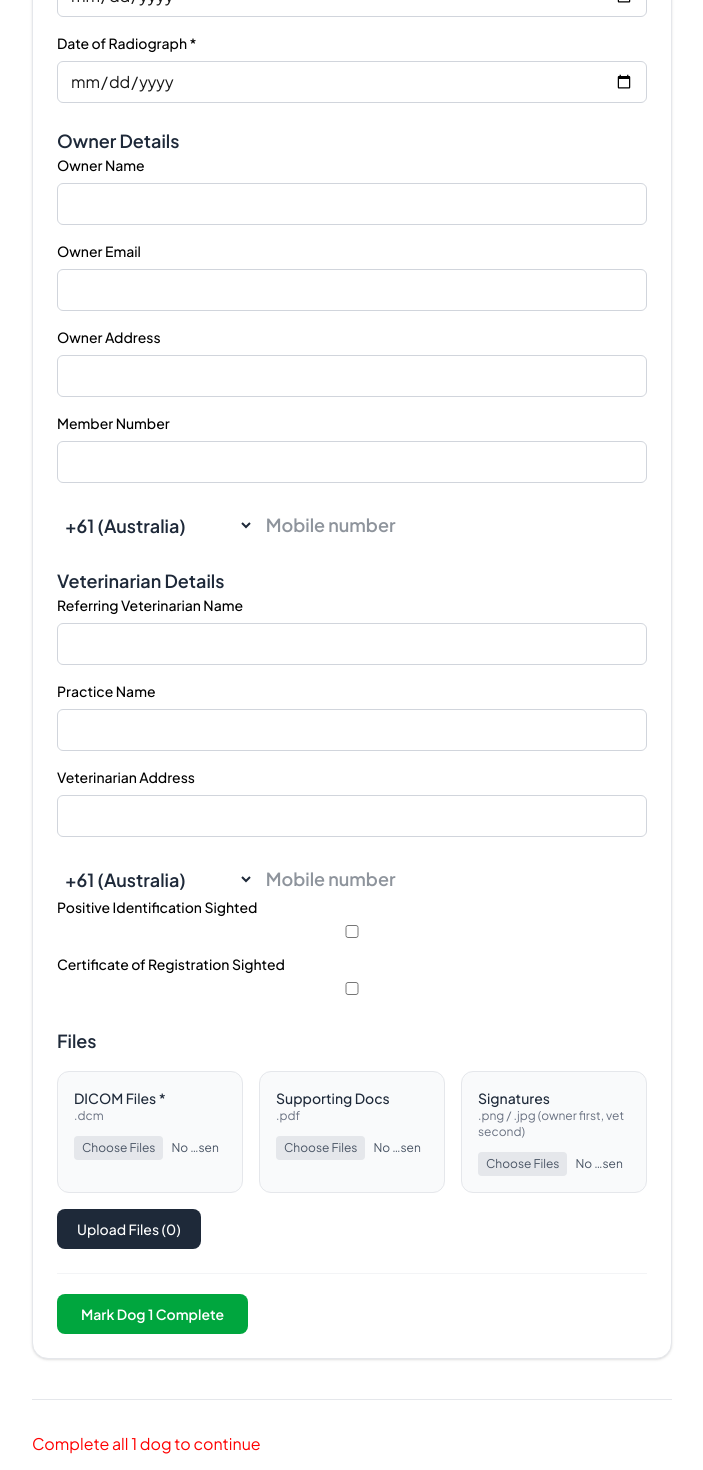
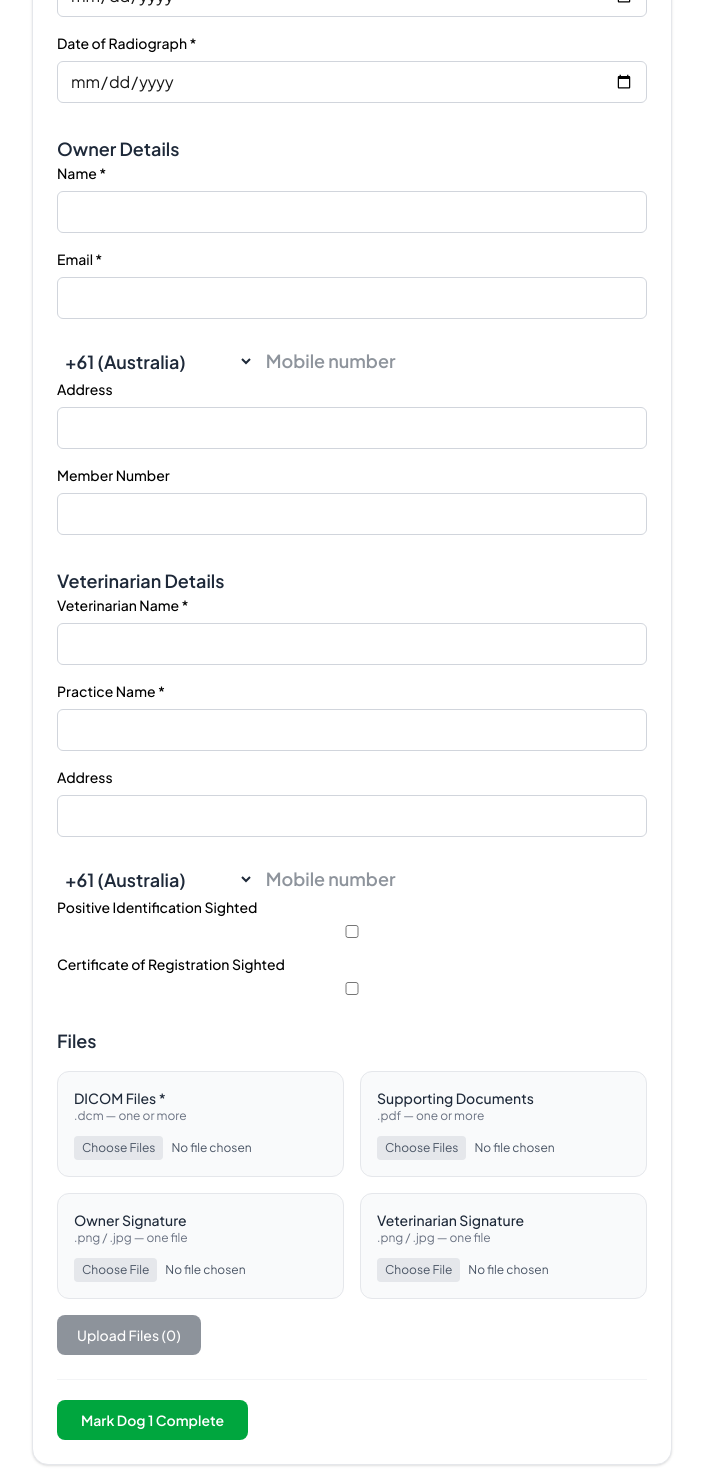
Before and after one commit to CodedBeats/Hayes_Hip_and_Elbow_Scoring, a Next.js app: page /submit in a window 1280 px wide. Shown: the part 1000-2470 px from the top of the page, without its empty margins (288-991 px from the left). Built offline with nearby package versions, Linux system fonts and the light colour scheme.

Commit message:
refactor: overhauled DogEntry component for better naming and structure

```diff
--- a/components/submission/DogEntry.tsx
+++ b/components/submission/DogEntry.tsx
@@ -5,11 +5,13 @@ import { useState } from "react";
 import { InputField } from "../form/InputField";
 import { MobileField } from "../form/MobileField";
 // types
-import type { DogCase, DogFiles } from "@/types/dog";
+import type { DogCase } from "@/types/dog";
+import type { OwnerDetails } from "@/types/owner";
+import type { VeterinarianDetails } from "@/types/vet";
+import type { Files } from "@/types/submission";
 import type { UploadedFile, UploadUrlResponse } from "@/types/upload";
 
 type DogFormData = {
-    // dog
     isDogsAustraliaRegistered: boolean;
     registeredName: string;
     registeredNumber: string;
@@ -18,22 +20,9 @@ type DogFormData = {
     sex: "male" | "female";
     dateOfBirth: string;
     dateOfRadiograph: string;
-    // owner
-    ownerName: string;
-    ownerEmail: string;
-    ownerAddress: string;
-    memberNumber: string;
-    ownerTelephoneNumber: string;
-    // vet
-    referringVeterinarianName: string;
-    referringVeterinarianPractice: string;
-    veterinarianAddress: string;
-    veterinarianPhone: string;
-    positiveIdentificationSighted: boolean;
-    certificateOfRegistrationAndPedigreeSighted: boolean;
 };
 
-const EMPTY_FORM: DogFormData = {
+const EMPTY_DOG: DogFormData = {
     isDogsAustraliaRegistered: false,
     registeredName: "",
     registeredNumber: "",
@@ -42,48 +31,56 @@ const EMPTY_FORM: DogFormData = {
     sex: "male",
     dateOfBirth: "",
     dateOfRadiograph: "",
-    ownerName: "",
-    ownerEmail: "",
-    ownerAddress: "",
-    memberNumber: "",
-    ownerTelephoneNumber: "",
-    referringVeterinarianName: "",
-    referringVeterinarianPractice: "",
-    veterinarianAddress: "",
-    veterinarianPhone: "",
-    positiveIdentificationSighted: false,
-    certificateOfRegistrationAndPedigreeSighted: false,
+};
+
+const EMPTY_OWNER: OwnerDetails = {
+    name: "", email: "", phone: "", address: "", memberNumber: "",
+};
+
+const EMPTY_VET: VeterinarianDetails = {
+    veterinarianName: "", practiceName: "", address: "", phone: "",
+    positiveIdentificationSighted: false, certificateOfRegistrationSighted: false,
 };
 
 type Props = {
     submissionId: string;
     dogIndex: number;
-    onComplete: (dog: DogCase) => void;
+    onComplete: (dog: DogCase, files: Files, owner: OwnerDetails, veterinarian: VeterinarianDetails) => void;
 };
 
 export const DogEntry = ({ submissionId, dogIndex, onComplete }: Props) => {
     const [dogId] = useState(() => crypto.randomUUID());
-    const [formData, setFormData] = useState<DogFormData>(EMPTY_FORM);
+    const [dogData, setDogData] = useState<DogFormData>(EMPTY_DOG);
+    const [ownerData, setOwnerData] = useState<OwnerDetails>(EMPTY_OWNER);
+    const [vetData, setVetData] = useState<VeterinarianDetails>(EMPTY_VET);
 
-    // file selection
+    // file selection - dicom + docs are multi, signatures are single
     const [selectedDicom, setSelectedDicom] = useState<File[]>([]);
     const [selectedDocs, setSelectedDocs] = useState<File[]>([]);
-    const [selectedSigs, setSelectedSigs] = useState<File[]>([]);
+    const [ownerSigFile, setOwnerSigFile] = useState<File | null>(null);
+    const [vetSigFile, setVetSigFile] = useState<File | null>(null);
 
     // upload state
     const [isUploading, setIsUploading] = useState(false);
     const [uploadError, setUploadError] = useState<string | null>(null);
-    const [uploadedFiles, setUploadedFiles] = useState<DogFiles | null>(null);
+    const [uploadedFiles, setUploadedFiles] = useState<Files | null>(null);
 
     // completion state
     const [isComplete, setIsComplete] = useState(false);
     const [validationError, setValidationError] = useState<string | null>(null);
 
-    const set = (field: keyof DogFormData, value: string | boolean) =>
-        setFormData((prev) => ({ ...prev, [field]: value }));
+    const setDog = (field: keyof DogFormData, value: string | boolean) =>
+        setDogData((prev) => ({ ...prev, [field]: value }));
+
+    const setOwner = (field: keyof OwnerDetails, value: string) =>
+        setOwnerData((prev) => ({ ...prev, [field]: value }));
+
+    const setVet = (field: keyof VeterinarianDetails, value: string | boolean) =>
+        setVetData((prev) => ({ ...prev, [field]: value }));
 
     const handleUploadAll = async () => {
-        const totalFiles = selectedDicom.length + selectedDocs.length + selectedSigs.length;
+        const signatureFiles = [ownerSigFile, vetSigFile].filter(Boolean) as File[];
+        const totalFiles = selectedDicom.length + selectedDocs.length + signatureFiles.length;
         if (totalFiles === 0) {
             setUploadError("Select at least one file before uploading.");
             return;
@@ -93,6 +90,7 @@ export const DogEntry = ({ submissionId, dogIndex, onComplete }: Props) => {
         setUploadError(null);
 
         try {
+            // flow/order: dicom > supporting-docs > owner-signature > vet-signature
             const fileRequests = [
                 ...selectedDicom.map((f) => ({
                     fileName: f.name,
@@ -106,7 +104,7 @@ export const DogEntry = ({ submissionId, dogIndex, onComplete }: Props) => {
                     dogIndex,
                     category: "supporting-documents" as const,
                 })),
-                ...selectedSigs.map((f) => ({
+                ...signatureFiles.map((f) => ({
                     fileName: f.name,
                     contentType: f.type || "image/png",
                     dogIndex,
@@ -126,7 +124,7 @@ export const DogEntry = ({ submissionId, dogIndex, onComplete }: Props) => {
             }
 
             const { urls }: UploadUrlResponse = await urlRes.json();
-            const allFiles = [...selectedDicom, ...selectedDocs, ...selectedSigs];
+            const allFiles = [...selectedDicom, ...selectedDocs, ...signatureFiles];
 
             const results = await Promise.all(
                 allFiles.map((file, i) =>
@@ -153,14 +151,15 @@ export const DogEntry = ({ submissionId, dogIndex, onComplete }: Props) => {
                 ),
             );
 
-            // map results back into DogFiles structure
             const dicomCount = selectedDicom.length;
             const docsCount = selectedDocs.length;
-            const dogFiles: DogFiles = {
+            const dogFiles: Files = {
                 dicomFiles: results.slice(0, dicomCount),
                 supportingDocuments: results.slice(dicomCount, dicomCount + docsCount),
-                ownerSignature: results[dicomCount + docsCount],
-                veterinarianSignature: results[dicomCount + docsCount + 1],
+                ownerSignature: ownerSigFile ? results[dicomCount + docsCount] : undefined,
+                veterinarianSignature: vetSigFile
+                    ? results[dicomCount + docsCount + (ownerSigFile ? 1 : 0)]
+                    : undefined,
             };
             setUploadedFiles(dogFiles);
         } catch (err) {
@@ -170,15 +169,21 @@ export const DogEntry = ({ submissionId, dogIndex, onComplete }: Props) => {
         }
     };
 
+
     const handleMarkComplete = () => {
         setValidationError(null);
 
-        const required: (keyof DogFormData)[] = [
-            "registeredName", "microchipNumber", "breed", "dateOfBirth", "dateOfRadiograph",
-        ];
-        const missing = required.find((f) => !formData[f]);
-        if (missing) {
-            setValidationError(`Please fill in all required fields (${missing} is empty).`);
+        if (!dogData.registeredName || !dogData.microchipNumber || !dogData.breed ||
+            !dogData.dateOfBirth || !dogData.dateOfRadiograph) {
+            setValidationError("Please fill in all required dog fields.");
+            return;
+        }
+        if (!ownerData.name || !ownerData.email || !ownerData.phone) {
+            setValidationError("Please fill in the owner's name, email, and phone.");
+            return;
+        }
+        if (!vetData.veterinarianName || !vetData.practiceName) {
+            setValidationError("Please fill in the veterinarian name and practice name.");
             return;
         }
         if (!uploadedFiles || uploadedFiles.dicomFiles.length === 0) {
@@ -188,23 +193,23 @@ export const DogEntry = ({ submissionId, dogIndex, onComplete }: Props) => {
 
         const dogCase: DogCase = {
             id: dogId,
-            isDogsAustraliaRegistered: formData.isDogsAustraliaRegistered,
-            registeredName: formData.registeredName,
-            registeredNumber: formData.registeredNumber || undefined,
-            microchipNumber: formData.microchipNumber,
-            breed: formData.breed,
-            sex: formData.sex,
-            dateOfBirth: formData.dateOfBirth,
-            dateOfRadiograph: formData.dateOfRadiograph,
-            files: uploadedFiles,
+            isDogsAustraliaRegistered: dogData.isDogsAustraliaRegistered,
+            registeredName: dogData.registeredName,
+            registeredNumber: dogData.registeredNumber || undefined,
+            microchipNumber: dogData.microchipNumber,
+            breed: dogData.breed,
+            sex: dogData.sex,
+            dateOfBirth: dogData.dateOfBirth,
+            dateOfRadiograph: dogData.dateOfRadiograph,
         };
 
         setIsComplete(true);
-        onComplete(dogCase);
+        onComplete(dogCase, uploadedFiles, ownerData, vetData);
     };
 
     // completed summary view
     if (isComplete && uploadedFiles) {
+        const signatureCount = [uploadedFiles.ownerSignature, uploadedFiles.veterinarianSignature].filter(Boolean).length;
         return (
             <div className="rounded-2xl border-2 border-green-200 bg-green-50 p-5">
                 <div className="flex items-center justify-between">
@@ -216,30 +221,31 @@ export const DogEntry = ({ submissionId, dogIndex, onComplete }: Props) => {
                     </div>
                     <button
                         type="button"
-                        onClick={() => setIsComplete(false)}
+                        onClick={() => { setIsComplete(false); setUploadedFiles(null); }}
                         className="text-sm text-gray-500 underline hover:text-gray-700"
                     >
                         Edit
                     </button>
                 </div>
                 <div className="mt-3 grid grid-cols-2 gap-x-6 gap-y-1 text-sm text-gray-700">
-                    <span><span className="font-medium">Name:</span> {formData.registeredName}</span>
-                    <span><span className="font-medium">Breed:</span> {formData.breed}</span>
-                    <span><span className="font-medium">Microchip:</span> {formData.microchipNumber}</span>
-                    <span><span className="font-medium">Sex:</span> {formData.sex}</span>
+                    <span><span className="font-medium">Dog:</span> {dogData.registeredName}</span>
+                    <span><span className="font-medium">Breed:</span> {dogData.breed}</span>
+                    <span><span className="font-medium">Owner:</span> {ownerData.name}</span>
+                    <span><span className="font-medium">Vet:</span> {vetData.veterinarianName}</span>
                 </div>
                 <div className="mt-2 flex gap-4 text-xs text-gray-500">
                     <span>{uploadedFiles.dicomFiles.length} DICOM</span>
-                    <span>{uploadedFiles.supportingDocuments.length} docs</span>
-                    <span>
-                        {[uploadedFiles.ownerSignature, uploadedFiles.veterinarianSignature].filter(Boolean).length} signatures
-                    </span>
+                    <span>{uploadedFiles.supportingDocuments.length} supporting docs</span>
+                    <span>{signatureCount} signature{signatureCount !== 1 ? "s" : ""}</span>
                 </div>
             </div>
         );
     }
 
     // full entry form
+    const uploadCount = selectedDicom.length + selectedDocs.length +
+        (ownerSigFile ? 1 : 0) + (vetSigFile ? 1 : 0);
+
     return (
         <div className="rounded-2xl border border-gray-200 bg-white p-6 shadow-sm">
             <h3 className="text-2xl font-bold text-gray-900">Dog {dogIndex}</h3>
@@ -250,23 +256,23 @@ export const DogEntry = ({ submissionId, dogIndex, onComplete }: Props) => {
                 name="isDogsAustraliaRegistered"
                 label="Is Dog Registered with Dogs Australia?"
                 type="checkbox"
-                value={formData.isDogsAustraliaRegistered}
-                onChange={(e) => set("isDogsAustraliaRegistered", e.target.checked)}
+                value={dogData.isDogsAustraliaRegistered}
+                onChange={(e) => setDog("isDogsAustraliaRegistered", e.target.checked)}
             />
             <InputField name="registeredName" label="Registered Name *" type="text"
-                value={formData.registeredName} onChange={(e) => set("registeredName", e.target.value)} />
+                value={dogData.registeredName} onChange={(e) => setDog("registeredName", e.target.value)} />
             <InputField name="registeredNumber" label="Registered Number" type="text"
-                value={formData.registeredNumber} onChange={(e) => set("registeredNumber", e.target.value)} />
+                value={dogData.registeredNumber} onChange={(e) => setDog("registeredNumber", e.target.value)} />
             <InputField name="microchipNumber" label="Microchip Number *" type="text"
-                value={formData.microchipNumber} onChange={(e) => set("microchipNumber", e.target.value)} />
+                value={dogData.microchipNumber} onChange={(e) => setDog("microchipNumber", e.target.value)} />
             <InputField name="breed" label="Breed *" type="text"
-                value={formData.breed} onChange={(e) => set("breed", e.target.value)} />
+                value={dogData.breed} onChange={(e) => setDog("breed", e.target.value)} />
 
-            <div className="mb-4 w-full ">
-                <label className="block mb-2 text-sm font-medium text-black">Sex *</label>
+            <div className="mb-4 w-full">
+                <label className="block mb-2 text-sm font-medium">Sex *</label>
                 <select
-                    value={formData.sex}
-                    onChange={(e) => set("sex", e.target.value as "male" | "female")}
+                    value={dogData.sex}
+                    onChange={(e) => setDog("sex", e.target.value as "male" | "female")}
                     className="block w-full rounded-md border border-gray-300 px-3 py-2"
                 >
                     <option value="male">Male</option>
@@ -275,48 +281,45 @@ export const DogEntry = ({ submissionId, dogIndex, onComplete }: Props) => {
             </div>
 
             <InputField name="dateOfBirth" label="Date of Birth *" type="date"
-                value={formData.dateOfBirth} onChange={(e) => set("dateOfBirth", e.target.value)} />
+                value={dogData.dateOfBirth} onChange={(e) => setDog("dateOfBirth", e.target.value)} />
             <InputField name="dateOfRadiograph" label="Date of Radiograph *" type="date"
-                value={formData.dateOfRadiograph} onChange={(e) => set("dateOfRadiograph", e.target.value)} />
+                value={dogData.dateOfRadiograph} onChange={(e) => setDog("dateOfRadiograph", e.target.value)} />
 
             {/* -- Owner Details -- */}
-            <h4 className="mt-6 text-lg font-semibold text-gray-800">Owner Details</h4>
-            <InputField name="ownerName" label="Owner Name" type="text"
-                value={formData.ownerName} onChange={(e) => set("ownerName", e.target.value)} />
-            <InputField name="ownerEmail" label="Owner Email" type="email"
-                value={formData.ownerEmail} onChange={(e) => set("ownerEmail", e.target.value)} />
-            <InputField name="ownerAddress" label="Owner Address" type="text"
-                value={formData.ownerAddress} onChange={(e) => set("ownerAddress", e.target.value)} />
+            <h4 className="mt-8 text-lg font-semibold text-gray-800">Owner Details</h4>
+            <InputField name="ownerName" label="Name *" type="text"
+                value={ownerData.name} onChange={(e) => setOwner("name", e.target.value)} />
+            <InputField name="ownerEmail" label="Email *" type="email"
+                value={ownerData.email} onChange={(e) => setOwner("email", e.target.value)} />
+            <MobileField value={ownerData.phone} onChange={(v) => setOwner("phone", v)} />
+            <InputField name="ownerAddress" label="Address" type="text"
+                value={ownerData.address} onChange={(e) => setOwner("address", e.target.value)} />
             <InputField name="memberNumber" label="Member Number" type="text"
-                value={formData.memberNumber} onChange={(e) => set("memberNumber", e.target.value)} />
-            <MobileField
-                value={formData.ownerTelephoneNumber}
-                onChange={(value) => set("ownerTelephoneNumber", value)}
-            />
+                value={ownerData.memberNumber} onChange={(e) => setOwner("memberNumber", e.target.value)} />
 
             {/* -- Veterinarian Details -- */}
-            <h4 className="mt-6 text-lg font-semibold text-gray-800">Veterinarian Details</h4>
-            <InputField name="referringVeterinarianName" label="Referring Veterinarian Name" type="text"
-                value={formData.referringVeterinarianName} onChange={(e) => set("referringVeterinarianName", e.target.value)} />
-            <InputField name="referringVeterinarianPractice" label="Practice Name" type="text"
-                value={formData.referringVeterinarianPractice} onChange={(e) => set("referringVeterinarianPractice", e.target.value)} />
-            <InputField name="veterinarianAddress" label="Veterinarian Address" type="text"
-                value={formData.veterinarianAddress} onChange={(e) => set("veterinarianAddress", e.target.value)} />
-            <MobileField
-                value={formData.veterinarianPhone}
-                onChange={(value) => set("veterinarianPhone", value)}
-            />
+            <h4 className="mt-8 text-lg font-semibold text-gray-800">Veterinarian Details</h4>
+            <InputField name="veterinarianName" label="Veterinarian Name *" type="text"
+                value={vetData.veterinarianName} onChange={(e) => setVet("veterinarianName", e.target.value)} />
+            <InputField name="practiceName" label="Practice Name *" type="text"
+                value={vetData.practiceName} onChange={(e) => setVet("practiceName", e.target.value)} />
+            <InputField name="vetAddress" label="Address" type="text"
+                value={vetData.address} onChange={(e) => setVet("address", e.target.value)} />
+            <MobileField value={vetData.phone} onChange={(v) => setVet("phone", v)} />
             <InputField name="positiveIdentificationSighted" label="Positive Identification Sighted" type="checkbox"
-                value={formData.positiveIdentificationSighted} onChange={(e) => set("positiveIdentificationSighted", e.target.checked)} />
-            <InputField name="certificateOfRegistrationAndPedigreeSighted" label="Certificate of Registration Sighted" type="checkbox"
-                value={formData.certificateOfRegistrationAndPedigreeSighted} onChange={(e) => set("certificateOfRegistrationAndPedigreeSighted", e.target.checked)} />
+                value={vetData.positiveIdentificationSighted}
+                onChange={(e) => setVet("positiveIdentificationSighted", e.target.checked)} />
+            <InputField name="certificateOfRegistrationSighted" label="Certificate of Registration Sighted" type="checkbox"
+                value={vetData.certificateOfRegistrationSighted}
+                onChange={(e) => setVet("certificateOfRegistrationSighted", e.target.checked)} />
 
-            {/* -- File Upload -- */}
+            {/* -- Files -- */}
             <h4 className="mt-8 text-lg font-semibold text-gray-800">Files</h4>
-            <div className="mt-4 grid gap-4 sm:grid-cols-3">
+            <div className="mt-4 grid gap-4 sm:grid-cols-2">
+                {/* DICOM — multi */}
                 <div className="rounded-xl border border-gray-200 bg-gray-50 p-4">
                     <p className="text-sm font-medium text-gray-800">DICOM Files *</p>
-                    <p className="text-xs text-gray-500">.dcm</p>
+                    <p className="text-xs text-gray-500">.dcm — one or more</p>
                     <input type="file" accept=".dcm" multiple
                         className="mt-3 block w-full text-xs text-gray-600 file:mr-2 file:rounded file:border-0 file:bg-gray-200 file:px-2 file:py-1 file:text-xs hover:file:bg-gray-300"
                         onChange={(e) => setSelectedDicom(Array.from(e.target.files ?? []))} />
@@ -327,9 +330,10 @@ export const DogEntry = ({ submissionId, dogIndex, onComplete }: Props) => {
                     )}
                 </div>
 
+                {/* Supporting Docs - multi */}
                 <div className="rounded-xl border border-gray-200 bg-gray-50 p-4">
-                    <p className="text-sm font-medium text-gray-800">Supporting Docs</p>
-                    <p className="text-xs text-gray-500">.pdf</p>
+                    <p className="text-sm font-medium text-gray-800">Supporting Documents</p>
+                    <p className="text-xs text-gray-500">.pdf — one or more</p>
                     <input type="file" accept=".pdf" multiple
                         className="mt-3 block w-full text-xs text-gray-600 file:mr-2 file:rounded file:border-0 file:bg-gray-200 file:px-2 file:py-1 file:text-xs hover:file:bg-gray-300"
                         onChange={(e) => setSelectedDocs(Array.from(e.target.files ?? []))} />
@@ -340,17 +344,24 @@ export const DogEntry = ({ submissionId, dogIndex, onComplete }: Props) => {
                     )}
                 </div>
 
+                {/* Owner Signature - single */}
                 <div className="rounded-xl border border-gray-200 bg-gray-50 p-4">
-                    <p className="text-sm font-medium text-gray-800">Signatures</p>
-                    <p className="text-xs text-gray-500">.png / .jpg (owner first, vet second)</p>
-                    <input type="file" accept=".png,.jpg,.jpeg" multiple
+                    <p className="text-sm font-medium text-gray-800">Owner Signature</p>
+                    <p className="text-xs text-gray-500">.png / .jpg — one file</p>
+                    <input type="file" accept=".png,.jpg,.jpeg"
                         className="mt-3 block w-full text-xs text-gray-600 file:mr-2 file:rounded file:border-0 file:bg-gray-200 file:px-2 file:py-1 file:text-xs hover:file:bg-gray-300"
-                        onChange={(e) => setSelectedSigs(Array.from(e.target.files ?? []))} />
-                    {selectedSigs.length > 0 && (
-                        <ul className="mt-2 space-y-0.5">
-                            {selectedSigs.map((f) => <li key={f.name} className="truncate text-xs text-gray-600">{f.name}</li>)}
-                        </ul>
-                    )}
+                        onChange={(e) => setOwnerSigFile(e.target.files?.[0] ?? null)} />
+                    {ownerSigFile && <p className="mt-2 truncate text-xs text-gray-600">{ownerSigFile.name}</p>}
+                </div>
+
+                {/* Vet Signature - single */}
+                <div className="rounded-xl border border-gray-200 bg-gray-50 p-4">
+                    <p className="text-sm font-medium text-gray-800">Veterinarian Signature</p>
+                    <p className="text-xs text-gray-500">.png / .jpg — one file</p>
+                    <input type="file" accept=".png,.jpg,.jpeg"
+                        className="mt-3 block w-full text-xs text-gray-600 file:mr-2 file:rounded file:border-0 file:bg-gray-200 file:px-2 file:py-1 file:text-xs hover:file:bg-gray-300"
+                        onChange={(e) => setVetSigFile(e.target.files?.[0] ?? null)} />
+                    {vetSigFile && <p className="mt-2 truncate text-xs text-gray-600">{vetSigFile.name}</p>}
                 </div>
             </div>
 
@@ -358,12 +369,10 @@ export const DogEntry = ({ submissionId, dogIndex, onComplete }: Props) => {
                 <button
                     type="button"
                     onClick={handleUploadAll}
-                    disabled={isUploading}
+                    disabled={isUploading || uploadCount === 0}
                     className="rounded-lg bg-gray-800 px-5 py-2.5 text-sm font-medium text-white transition hover:bg-gray-600 disabled:cursor-not-allowed disabled:opacity-50"
                 >
-                    {isUploading
-                        ? "Uploading..."
-                        : `Upload Files (${selectedDicom.length + selectedDocs.length + selectedSigs.length})`}
+                    {isUploading ? "Uploading..." : `Upload Files (${uploadCount})`}
                 </button>
                 {uploadedFiles && (
                     <span className="text-sm text-green-600">
@@ -373,15 +382,11 @@ export const DogEntry = ({ submissionId, dogIndex, onComplete }: Props) => {
                 )}
             </div>
 
-            {uploadError && (
-                <p className="mt-3 text-sm text-red-600">{uploadError}</p>
-            )}
+            {uploadError && <p className="mt-3 text-sm text-red-600">{uploadError}</p>}
 
             {/* -- Mark Complete -- */}
             <div className="mt-6 border-t border-gray-100 pt-5">
-                {validationError && (
-                    <p className="mb-3 text-sm text-red-600">{validationError}</p>
-                )}
+                {validationError && <p className="mb-3 text-sm text-red-600">{validationError}</p>}
                 <button
                     type="button"
                     onClick={handleMarkComplete}
```
